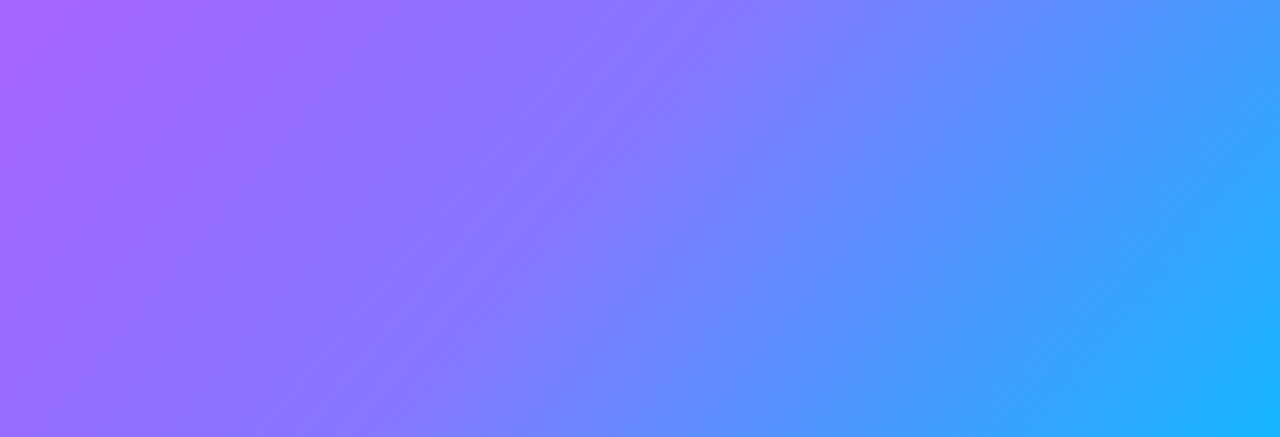
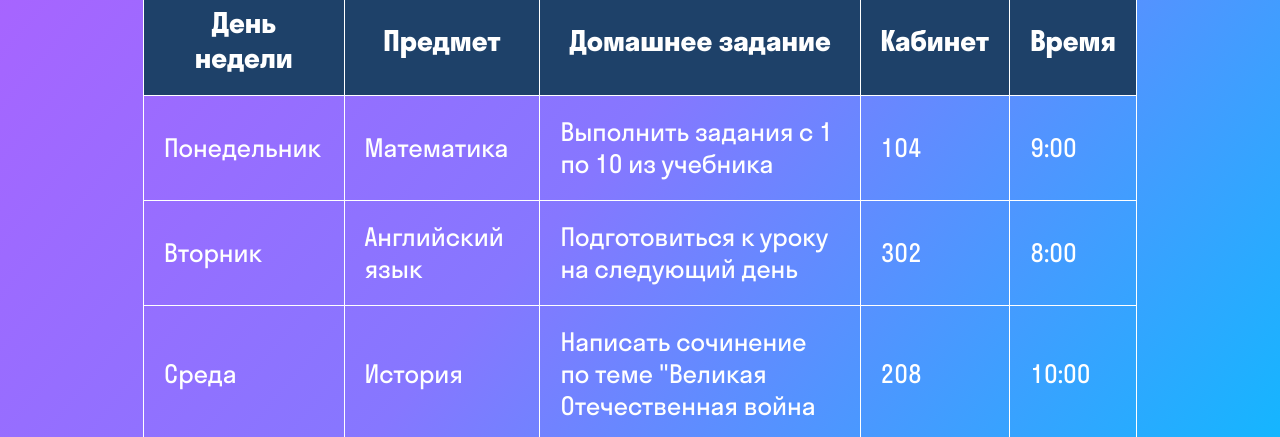
Before and after one commit to FreezBim/school-diary, a plain HTML site: page index.html in a window 1280 px wide. Shown: the part 166-603 px from the top of the page. Drawn offline with Linux system fonts and the light colour scheme.

Commit message:
index.html

```diff
--- a/index.html
+++ b/index.html
@@ -28,12 +28,92 @@
             background: linear-gradient(130deg, rgba(173, 97, 255, 1) 0%, rgba(134, 119, 255, 1) 45%, rgba(0, 193, 255, 1) 100%);
         }
 
+        th,
+        td {
+            border: 1px solid #fff;
+            padding: 20px;
+        }
+        table {
+            border-collapse: collapse;
+            width: 100%;
+        }
+        h1 {
+            font-size: 45px;
+            margin-bottom: 20px;
 
+        }
+        h2 {
+            font-size: 30px;
+            margin-left: 40px;
+        }
+        th {
+            background-color: rgb(30, 65, 105);
+            font-size: 28px
+        }
+        td{
+            font-size: 25px;
+        }
+        li {
+            font-size: 20px;
+            margin-left: 30px;
+        }
     </style>
 </head>
 
 <body>
     <h1>Школьный дневник</h1>
+    <h2>Расписание уроков</h2>
+    <table >
+        <tr>
+            <th>День недели</td>
+            <th>Предмет</td>
+            <th>Домашнее задание</td>
+            <th>Кабинет</td>
+            <th>Время</td>
+        </tr>
+        <tr>
+            <!-- Понедельник Математика Выполнить задания с 1 по 10 из учебника. 104 9:00 -->
+            <td>Понедельник</td>
+            <td>Математика</td>
+            <td>Выполнить задания с 1 по 10 из учебника</td>
+            <td>104</td>
+            <td>9:00</td>
+        </tr>
+        <tr>
+            <!-- Вторник Английский язык Подготовиться к уроку на следующий день. 302 8:00 -->
+            <td>Вторник</td>
+            <td>Английский язык</td>
+            <td>Подготовиться к уроку на следующий день</td>
+            <td>302</td>
+            <td>8:00</td>
+        </tr>
+        <tr>
+            <!-- Среда История Написать сочинение по теме "Великая Отечественная война". 208 10:00 -->
+            <td>Среда</td>
+            <td>История</td>
+            <td>Написать сочинение по теме "Великая Отечественная война</td>
+            <td>208</td>
+            <td>10:00</td>
+        </tr>
+    </table>
+    <!-- Не забыть позавтракать
+Отнести книгу в библиотеку
+Почесать репу
+Показать проект по Web-разработке друзьям -->
+    <h2>Заметки</h2>
+    <ul>
+        <li>Не забыть позавтракать</li>
+        <li>Отнести книгу в библиотеку</li>
+        <li>Почесать репу</li>
+        <li>Показать проект по Web-разработке друзьям</li>
+    </ul>
+    <h2>Любимые предметы</h2>
+    <ol>
+        <li>Информатике</li>
+        <li>Материя</li>
+        <li>Физра</li>
+    </ol>
+
 </body>
 
 </html>
```
